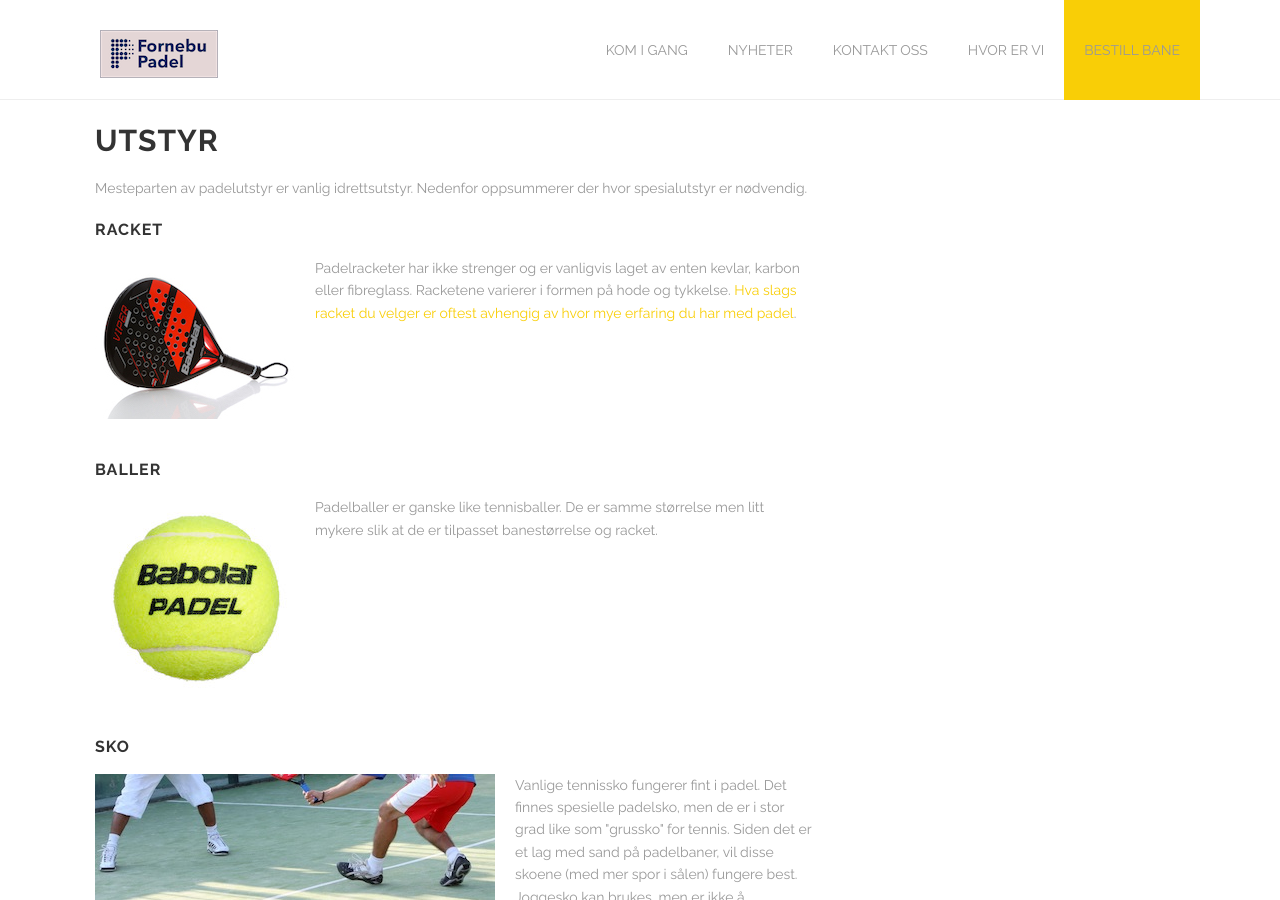
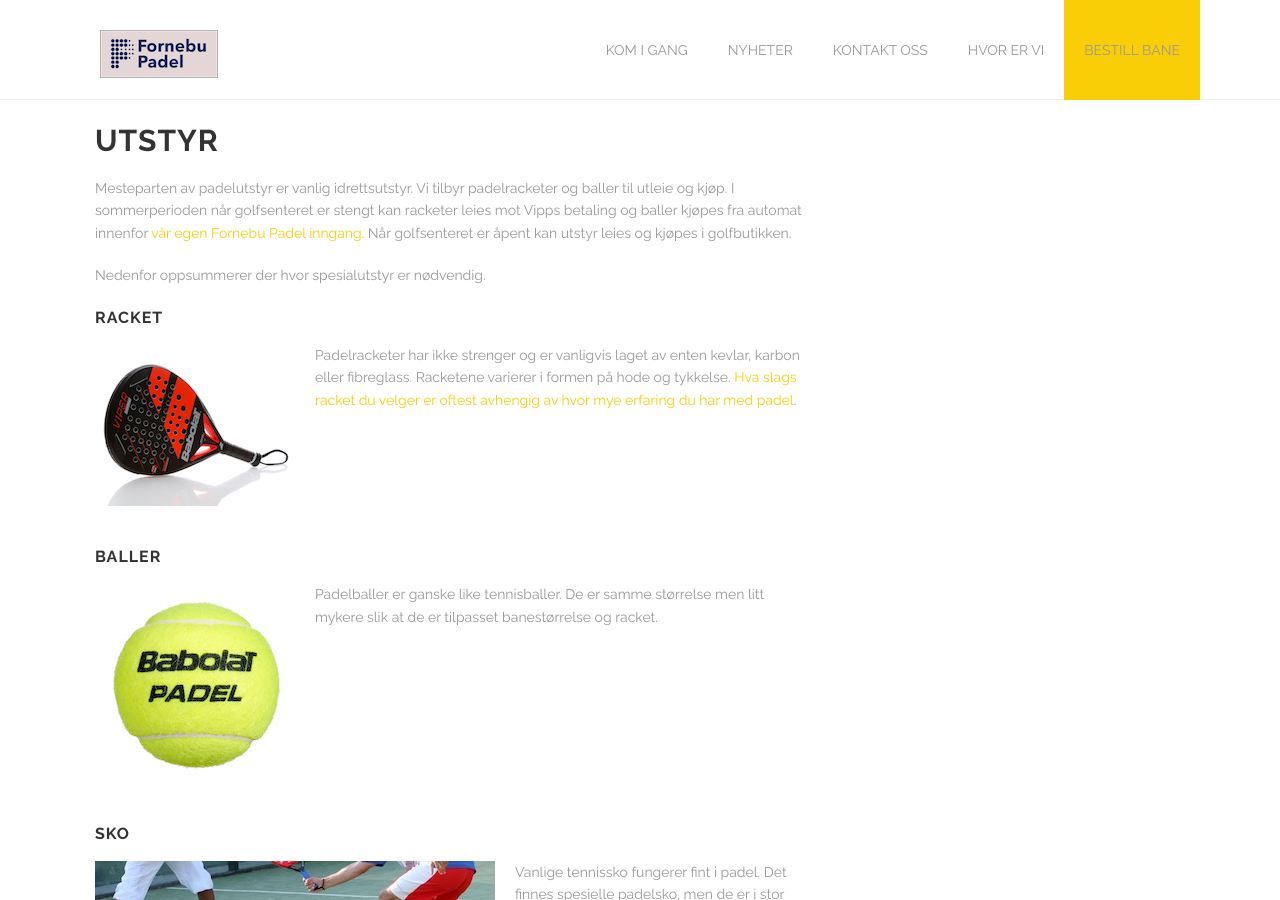
Before and after one commit to fornebu-padel/fornebu-padel.github.io, a Jekyll site: the page built from utstyr.html, in a window 1280 px wide and 900 px high. Built offline with Jekyll 4.4.1, drawn with Linux system fonts in a browser that asks for light colours.

Commit message:
Additional info about equipment

```diff
--- a/index.html
+++ b/index.html
@@ -61,7 +61,7 @@ info:
       <p>I ukedagene mellom 16:00 og 22:00 koster det NOK 400 for å leie en bane en time.</p>
       <p>Andre tider i ukedagene og i helgene koster det NOK 320.</p>
       <h3>Utstyr</h3>
-      <p>Racketer kan leies eller kjøpes i golfbutikken når <a href="http://figc.no/AApningstider-8095.htm" target="_blank">golfsenteret er åpent</a>. Baller kan også kjøpes i golfbutikken. <a href="/utstyr">Lær mer om utstyr</a>.</p>
+      <p>Padelutstyr kan leies eller kjøpes i golfbutikken når <a href="http://figc.no/AApningstider-8095.htm" target="_blank">golfsenteret er åpent</a>. Golfsenteret er stengt i sommerperioden og da kan <a href='/utstyr'>utstyr leies eller kjøpes</a> innenfor vår egen inngang.</p>
     </div>
   </div>
 
--- a/utstyr.html
+++ b/utstyr.html
@@ -7,7 +7,8 @@ layout: default
   <div class='row'>
     <div class='large-8 columns'>
         <h2>Utstyr</h2>
-        <p>Mesteparten av padelutstyr er vanlig idrettsutstyr. Nedenfor oppsummerer der hvor spesialutstyr er nødvendig.</p>
+        <p>Mesteparten av padelutstyr er vanlig idrettsutstyr. Vi tilbyr padelracketer og baller til utleie og kjøp. I sommerperioden når golfsenteret er stengt kan racketer leies mot Vipps betaling og baller kjøpes fra automat innenfor <a href='/hvor-er-vi'>vår egen Fornebu Padel inngang</a>. Når golfsenteret er åpent kan utstyr leies og kjøpes i golfbutikken.</p>
+        <p>Nedenfor oppsummerer der hvor spesialutstyr er nødvendig.</p>
         <div class="utstyr-beskrivelse">
             <h3>Racket</h3>
             <img src="/images/padel-racket.jpg">
```
